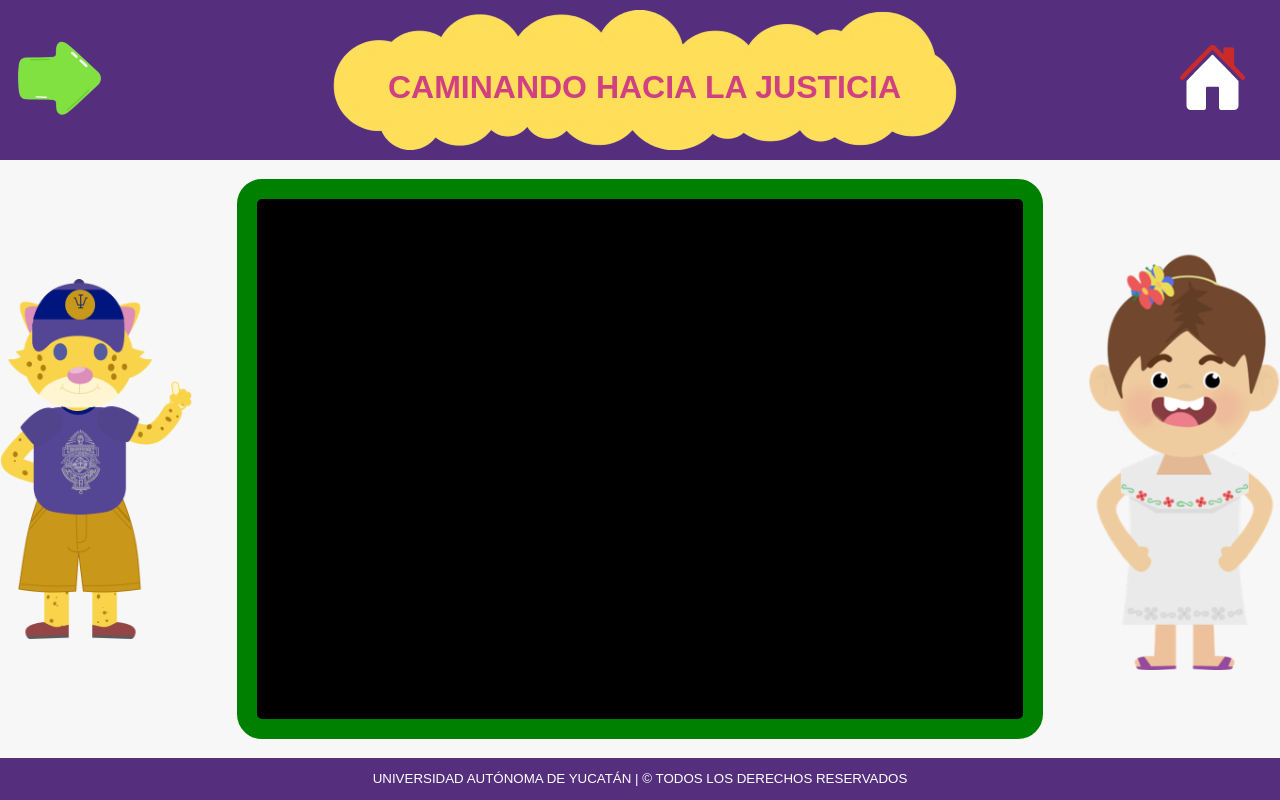
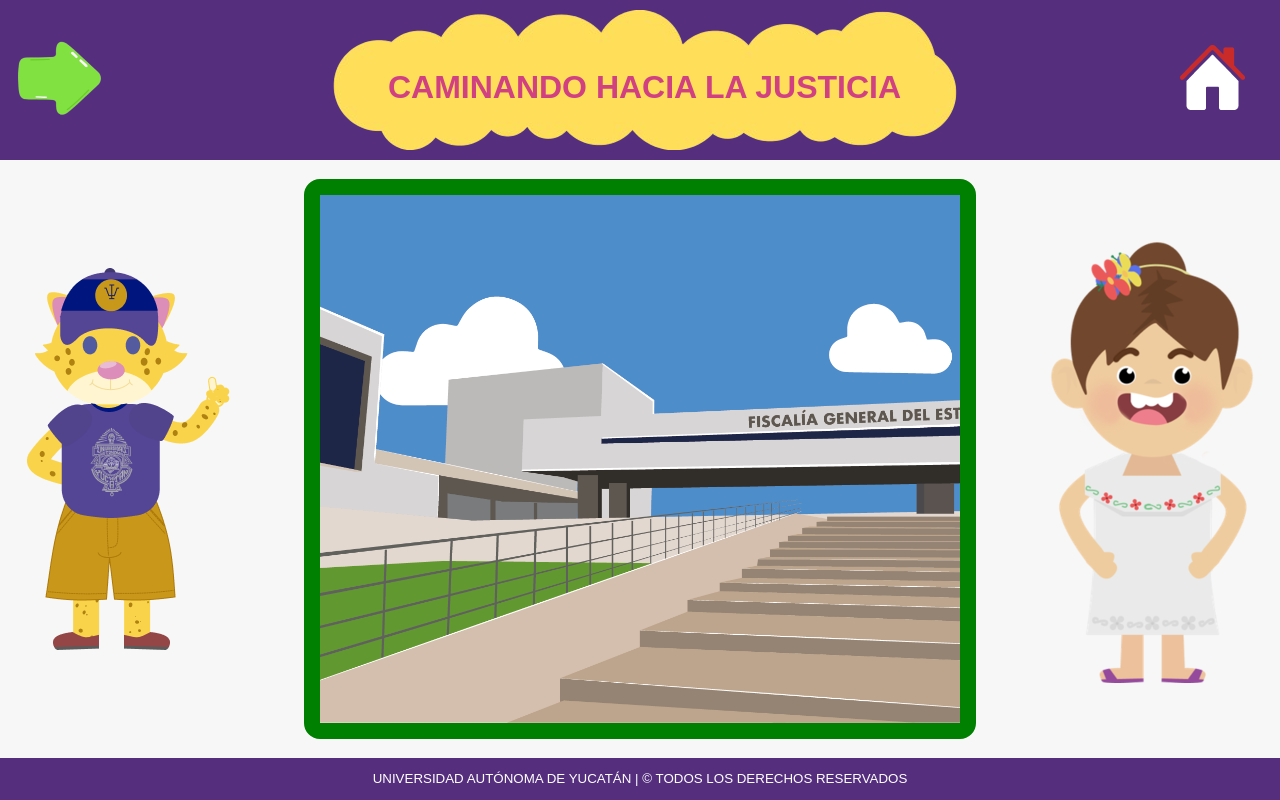
Before and after one commit to JamartPeres/explora-tu-tribunal, a React (Vite) app: page / in a window 1280 px wide. Built offline with nearby package versions, Linux system fonts and the light colour scheme; the HTML template or start-up script is replaced by a standard one.

Commit message:
cambios en la pantalla de bienvenida listo para implementar funcionalidad de diálogos

```diff
--- a/src/App.jsx
+++ b/src/App.jsx
@@ -14,7 +14,7 @@ function App() {
        <Tito/>
       </div>
       <div className={`${styles.gameContainer} ${styles.centerContent}`}>
-
+        <Bienvenida/>
       </div>
       <div>
         <Itzel/>
--- a/src/App.module.css
+++ b/src/App.module.css
@@ -1,6 +1,6 @@
 .wrapper {
     display: grid;
-    grid-template-columns: 15% 70% 15%;
+    grid-template-columns: 20% 60% 20%;
     justify-items: center;
     align-items: center;
     width: 100%;
@@ -11,11 +11,16 @@
     display: flex;
     justify-content: center;
     align-items: center;
+    height: 100%; /* Asegúrate de que este contenedor ocupe todo el espacio */
+    width: 100%;
 }
 
 .gameContainer {
-    border: 20px solid green;
-    border-radius: 25px;
-    height: 70vh;
-    width: 90%;
+    border: 1em solid green; /* Usa em para que el borde se ajuste proporcionalmente */
+    border-radius: 1em; /* Usa em para el radio del borde */
+    height: 70vh; /* Ajustado para mantener la relación de aspecto */
+    width: 52.5vw; /* Calculado para mantener la proporción */
+    display: flex;
+    align-items: center;
+    justify-content: center;
 }
--- a/src/components/cuadro-juego/escenarios/Bienvenida.module.css
+++ b/src/components/cuadro-juego/escenarios/Bienvenida.module.css
@@ -0,0 +1,13 @@
+.image {
+    height: 100%;
+    width: 100%;
+    background-image: url("../../../assets/bg/tribunal_1.png");
+    background-color: white;
+    background-size: cover;
+    background-position: center;
+    background-repeat: no-repeat;
+    display: flex;
+    flex-direction: column;
+    align-items: center;
+    justify-content: center;
+}
```
Also changed, not shown: src/components/cuadro-juego/dialogos/Dialogos.module.css (added).
